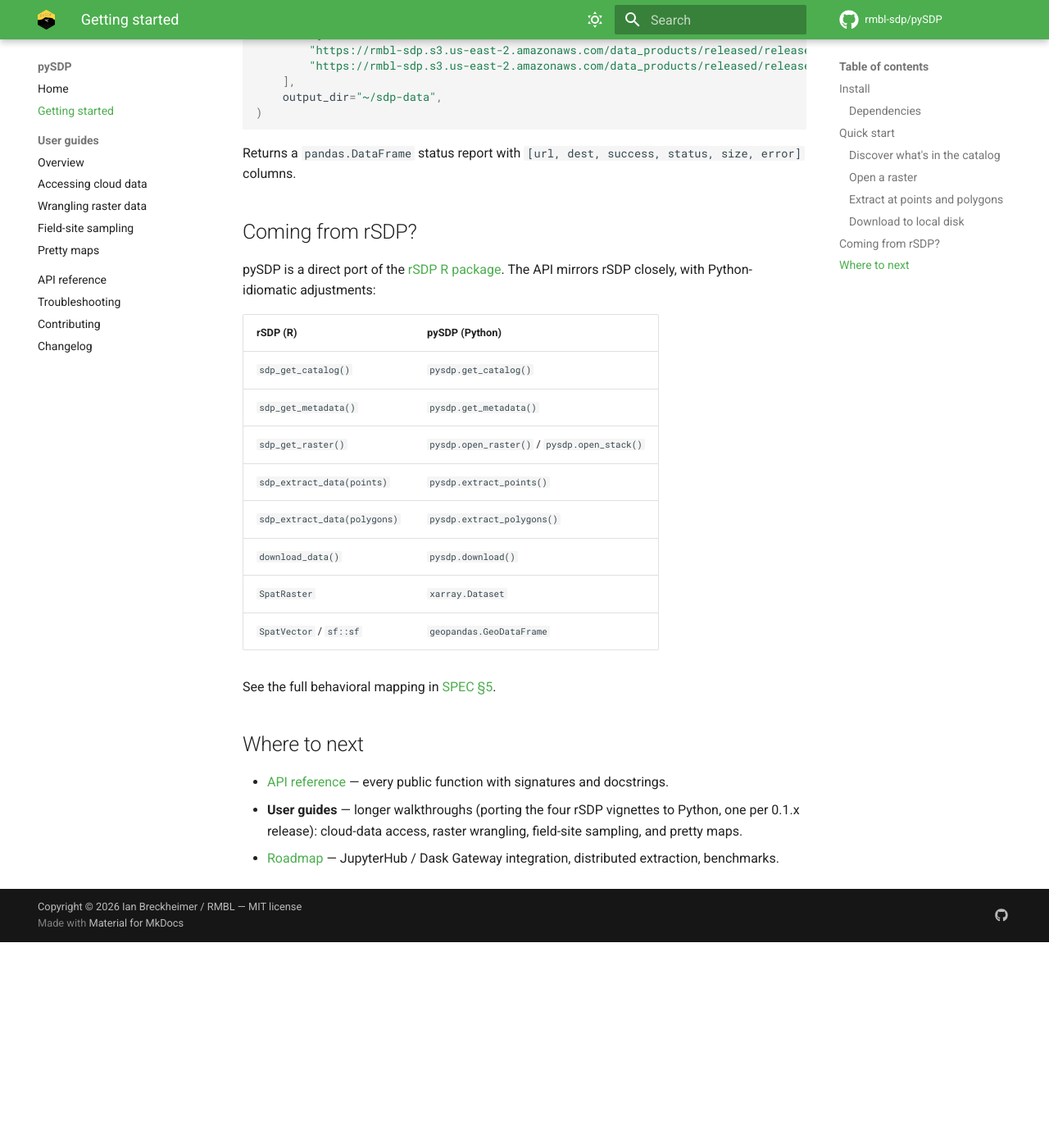
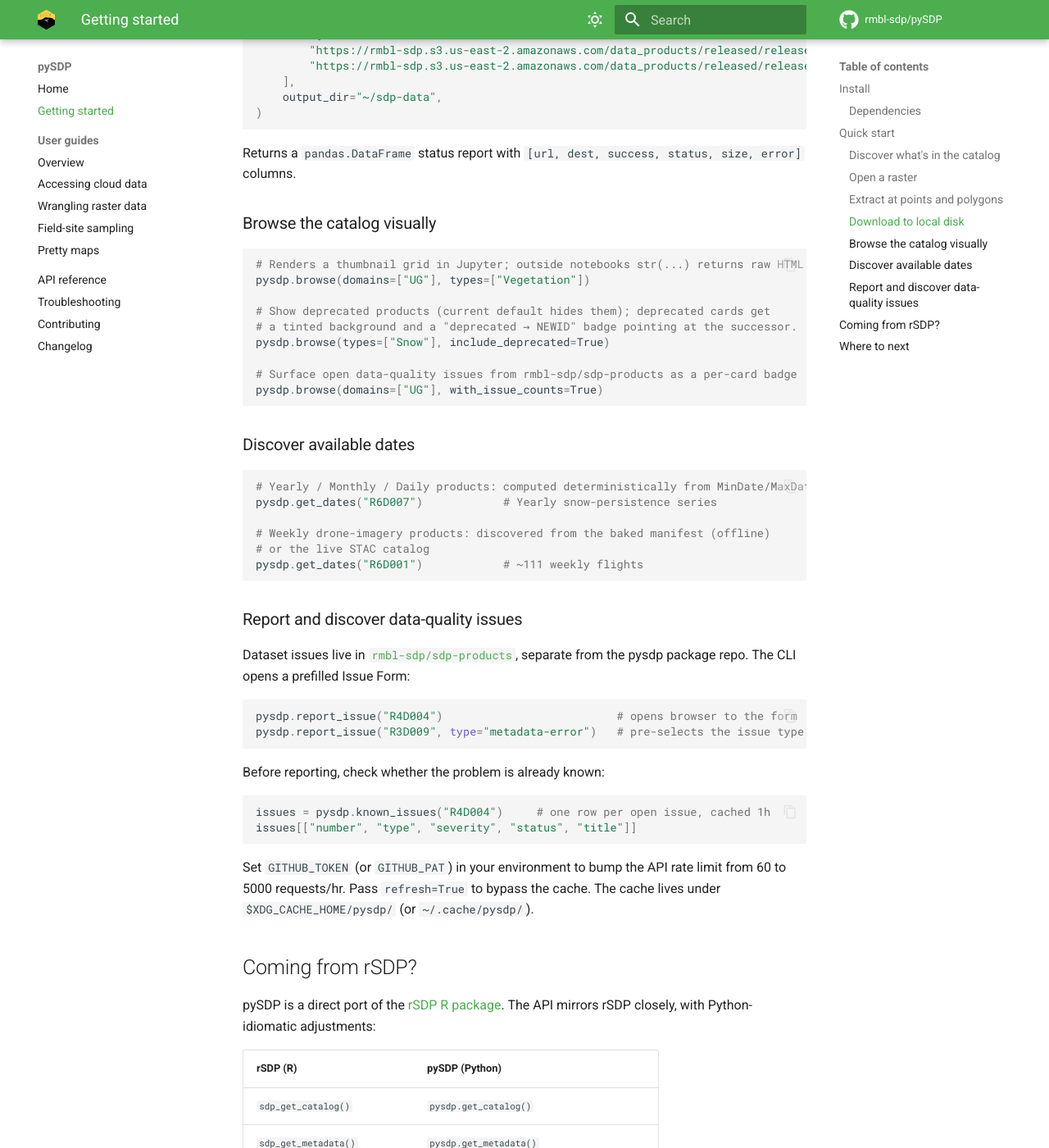
Before and after one commit to rmbl-sdp/pySDP, an MkDocs documentation site: the page built from docs/getting-started.md, in a window 1280 px wide and 1400 px high, scrolled down 2303 px. Shown: the whole window at 82% size. Built offline with MkDocs 1.6.1 and Material for MkDocs 9.7.7, drawn with Linux system fonts in a browser that asks for light colours; comment, search, counter and statistics services are not loaded; before the commit the page ends 3452 px from its top, so only the background shows below that; some of the changed text lies outside the part shown.

Commit message:
Docs: refresh for 0.2 / 0.5 / 0.6 ports
- README API table + rSDP mapping now include get_dates, browse,
  report_issue, known_issues; Status & roadmap section reflects v0.6.0
  instead of the stale "v0.1 (current)".
- docs/api.md gains sections for get_dates, browse, and a new "Issue
  tracking" section for report_issue / known_issues.
- docs/index.md status block refreshed; citation note bumped from
  "0.1.0 release" to "1.0 release".
- docs/getting-started.md gets Quick-start examples for browse,
  get_dates, report_issue, known_issues + updated rSDP mapping table.
- CHANGELOG.md split into dated 0.1.0 - 0.6.0 release sections; the
  long pre-0.1 phase history is now stamped 0.1.0 (2026-04-16) and
  followed by the 0.1.x / 0.2 / 0.5 / 0.6 entries.
- Minor wording fix in troubleshooting "Performance envelope" section
  (no longer pins to v0.1).

Co-Authored-By: Claude Opus 4.7 (1M context) <noreply@anthropic.com>

````diff
--- a/docs/getting-started.md
+++ b/docs/getting-started.md
@@ -124,6 +124,49 @@ pysdp.download(
 
 Returns a `pandas.DataFrame` status report with `[url, dest, success, status, size, error]` columns.
 
+### Browse the catalog visually
+
+```python
+# Renders a thumbnail grid in Jupyter; outside notebooks str(...) returns raw HTML
+pysdp.browse(domains=["UG"], types=["Vegetation"])
+
+# Show deprecated products (current default hides them); deprecated cards get
+# a tinted background and a "deprecated → NEWID" badge pointing at the successor.
+pysdp.browse(types=["Snow"], include_deprecated=True)
+
+# Surface open data-quality issues from rmbl-sdp/sdp-products as a per-card badge
+pysdp.browse(domains=["UG"], with_issue_counts=True)
+```
+
+### Discover available dates
+
+```python
+# Yearly / Monthly / Daily products: computed deterministically from MinDate/MaxDate
+pysdp.get_dates("R6D007")            # Yearly snow-persistence series
+
+# Weekly drone-imagery products: discovered from the baked manifest (offline)
+# or the live STAC catalog
+pysdp.get_dates("R6D001")            # ~111 weekly flights
+```
+
+### Report and discover data-quality issues
+
+Dataset issues live in [`rmbl-sdp/sdp-products`](https://github.com/rmbl-sdp/sdp-products), separate from the pysdp package repo. The CLI opens a prefilled Issue Form:
+
+```python
+pysdp.report_issue("R4D004")                          # opens browser to the form
+pysdp.report_issue("R3D009", type="metadata-error")   # pre-selects the issue type
+```
+
+Before reporting, check whether the problem is already known:
+
+```python
+issues = pysdp.known_issues("R4D004")     # one row per open issue, cached 1h
+issues[["number", "type", "severity", "status", "title"]]
+```
+
+Set `GITHUB_TOKEN` (or `GITHUB_PAT`) in your environment to bump the API rate limit from 60 to 5000 requests/hr. Pass `refresh=True` to bypass the cache. The cache lives under `$XDG_CACHE_HOME/pysdp/` (or `~/.cache/pysdp/`).
+
 ## Coming from rSDP?
 
 pySDP is a direct port of the [rSDP R package](https://github.com/rmbl-sdp/rSDP). The API mirrors rSDP closely, with Python-idiomatic adjustments:
@@ -132,10 +175,14 @@ pySDP is a direct port of the [rSDP R package](https://github.com/rmbl-sdp/rSDP)
 | -------------------------------------- | --------------------------------------------------- |
 | `sdp_get_catalog()`                    | `pysdp.get_catalog()`                               |
 | `sdp_get_metadata()`                   | `pysdp.get_metadata()`                              |
+| `sdp_get_dates()`                      | `pysdp.get_dates()`                                 |
+| `sdp_browse()`                         | `pysdp.browse()`                                    |
 | `sdp_get_raster()`                     | `pysdp.open_raster()` / `pysdp.open_stack()`        |
 | `sdp_extract_data(points)`             | `pysdp.extract_points()`                            |
 | `sdp_extract_data(polygons)`           | `pysdp.extract_polygons()`                          |
 | `download_data()`                      | `pysdp.download()`                                  |
+| `sdp_report_issue()`                   | `pysdp.report_issue()`                              |
+| `sdp_known_issues()`                   | `pysdp.known_issues()`                              |
 | `SpatRaster`                           | `xarray.Dataset`                                    |
 | `SpatVector` / `sf::sf`                | `geopandas.GeoDataFrame`                            |
 
````
Also changed, not shown: CHANGELOG.md (+114 -0 lines), README.md (+11 -3 lines), docs/api.md (+23 -0 lines), docs/index.md (+2 -2 lines), docs/troubleshooting.md (+2 -2 lines).
